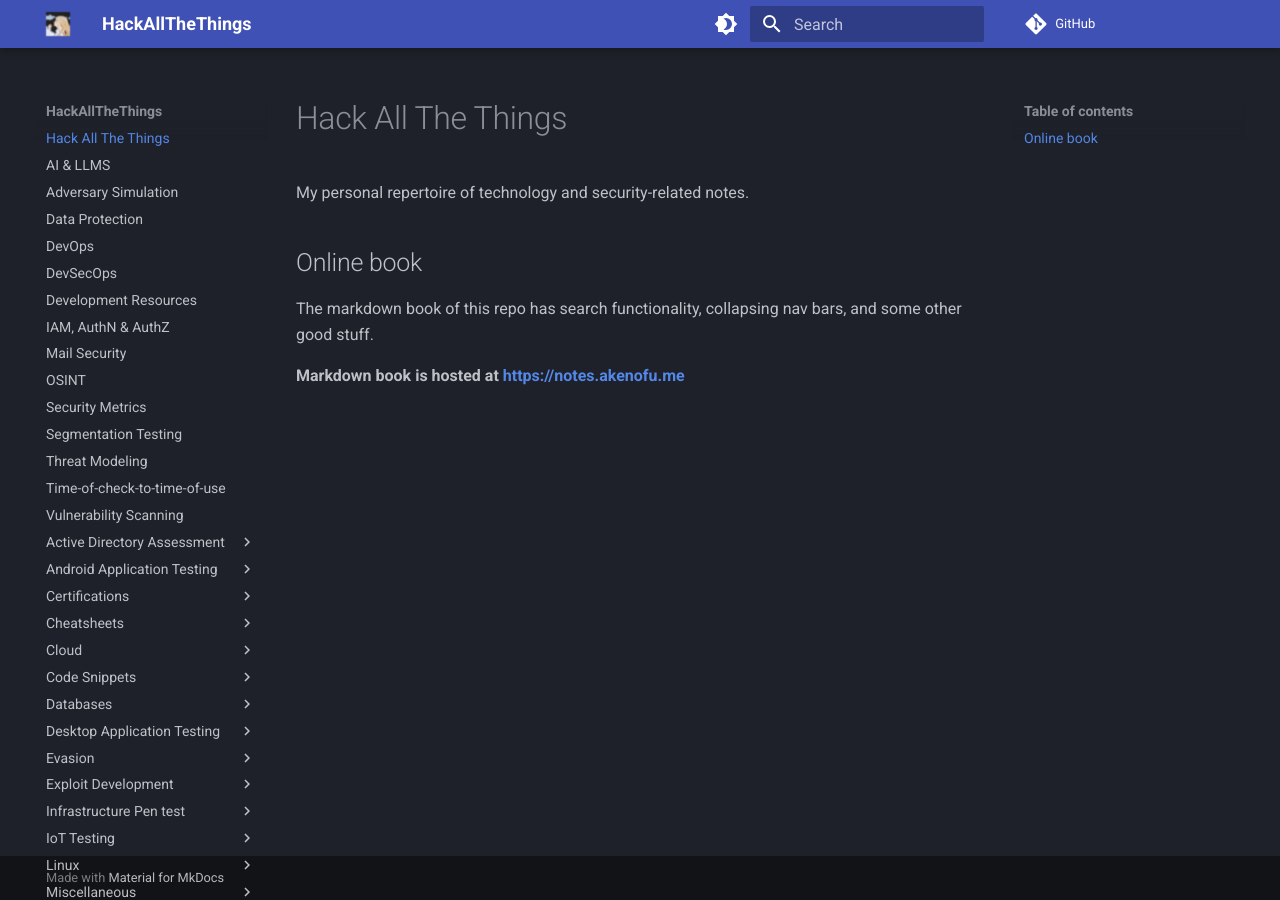
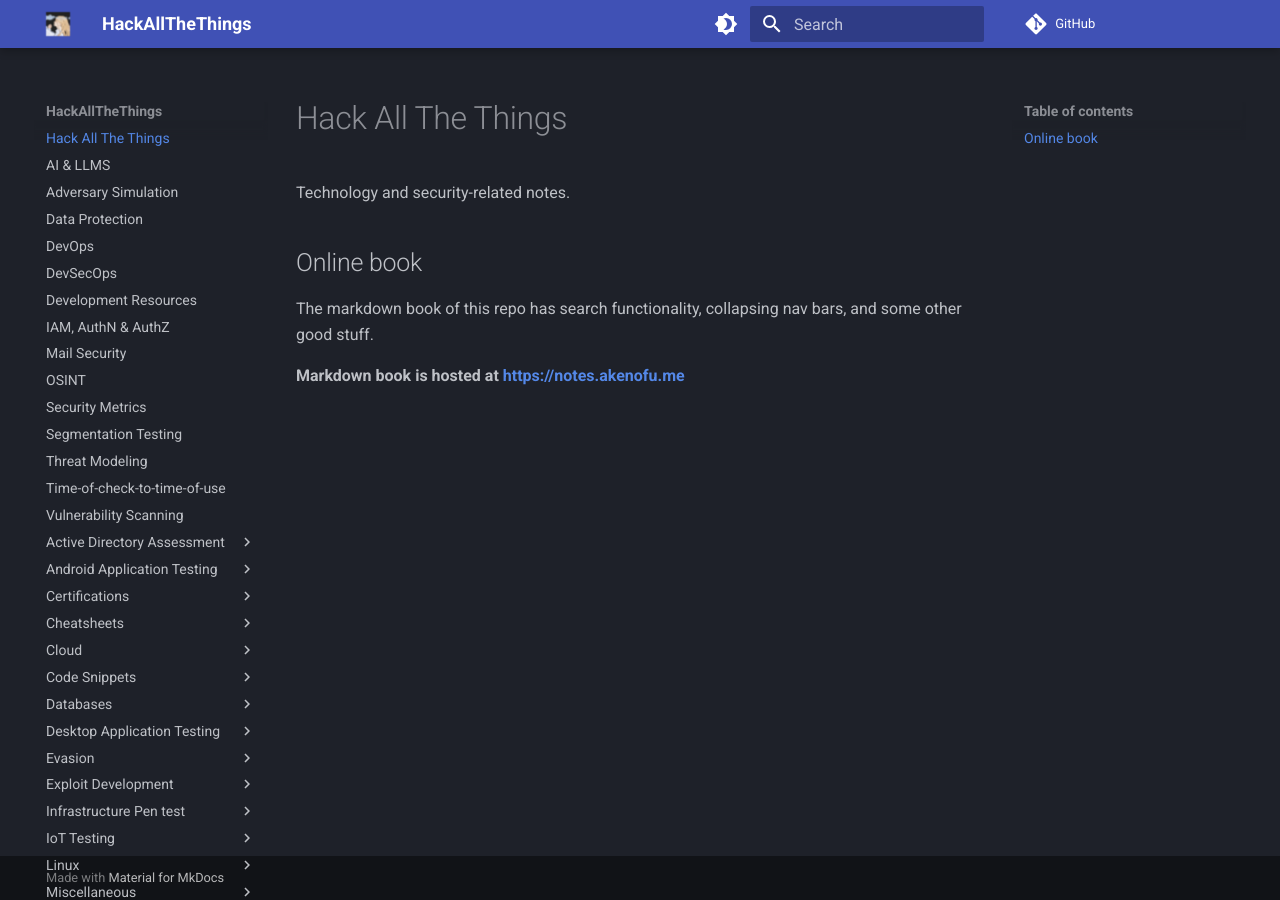
Before and after one commit to akenofu/HackAllTheThings, an MkDocs documentation site: the page built from docs/README.md, in a window 1280 px wide. Built offline with MkDocs 1.6.1 and Material for MkDocs 9.7.7, drawn with Linux system fonts in a browser that asks for light colours; comment, search, counter and statistics services are not loaded.

```diff
--- a/docs/README.md
+++ b/docs/README.md
@@ -1,6 +1,6 @@
 # Hack All The Things
 
-My personal repertoire of technology and security-related notes.
+Technology and security-related notes.
 ## Online book
 The markdown book of this repo has search functionality, collapsing nav bars, and some other good stuff.
 
```
